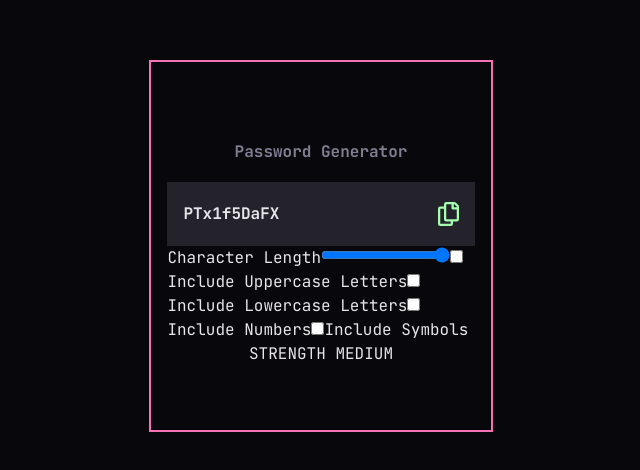
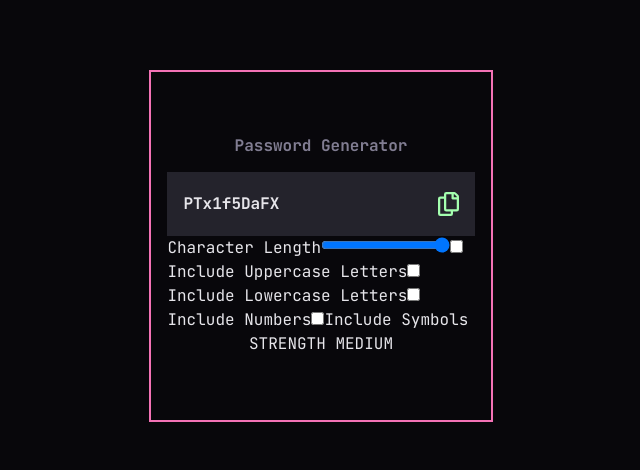
Before and after one commit to Tripouille/fm-password-generator-app, a Next.js app: page / in a window 1280 px wide. Shown: the part 154-624 px from the top of the page, without its empty margins (319-959 px from the left). Built offline with nearby package versions, Linux system fonts and the light colour scheme.

Commit message:
chore: update title style

```diff
--- a/src/app/page.tsx
+++ b/src/app/page.tsx
@@ -3,7 +3,7 @@ import { CopyToClipboardSVG } from "@/components/CopyToClipboardSVG";
 export default function Home() {
   return (
     <article className="flex max-w-[21.45rem] flex-col items-center border-2 border-pink-400 px-4 py-16">
-      <h1 className="pb-5 pt-4 font-bold leading-tight text-gray-base">
+      <h1 className="mb-4 font-bold leading-tight text-gray-base">
         Password Generator
       </h1>
 
```
